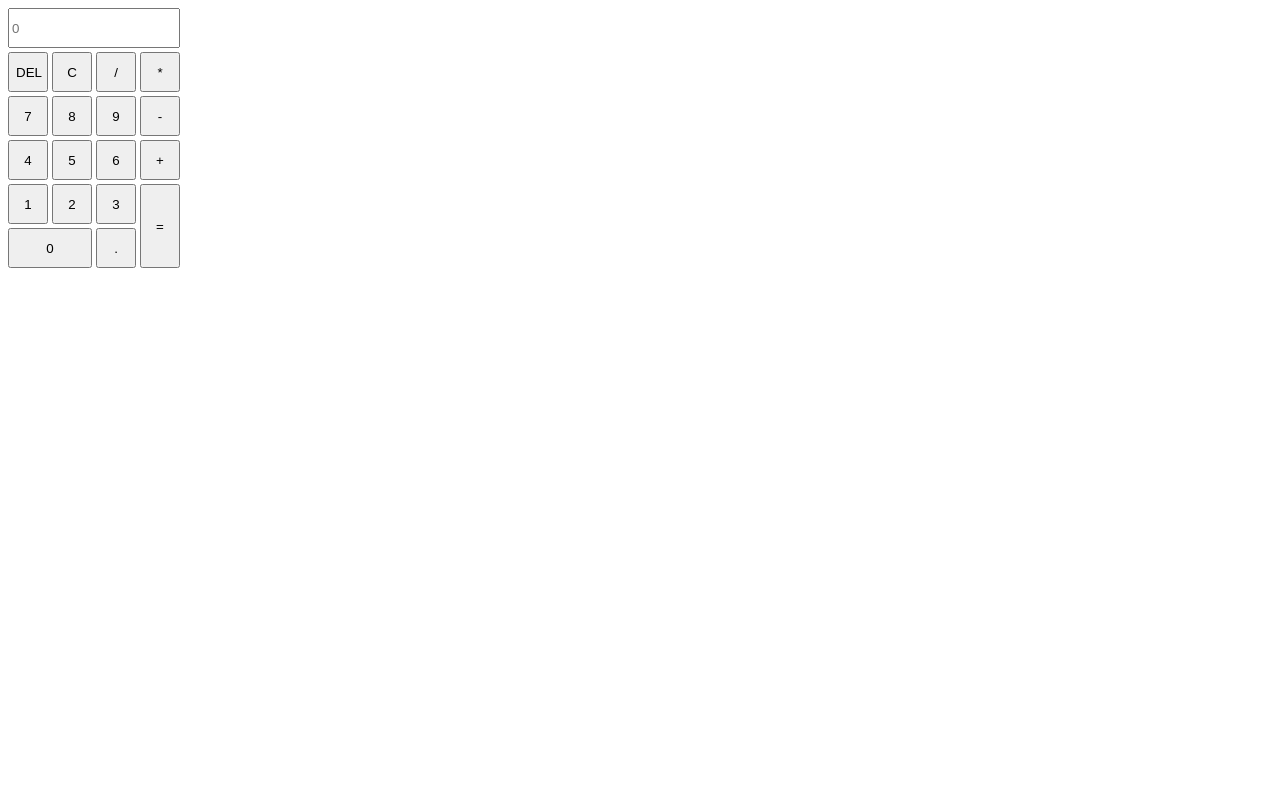
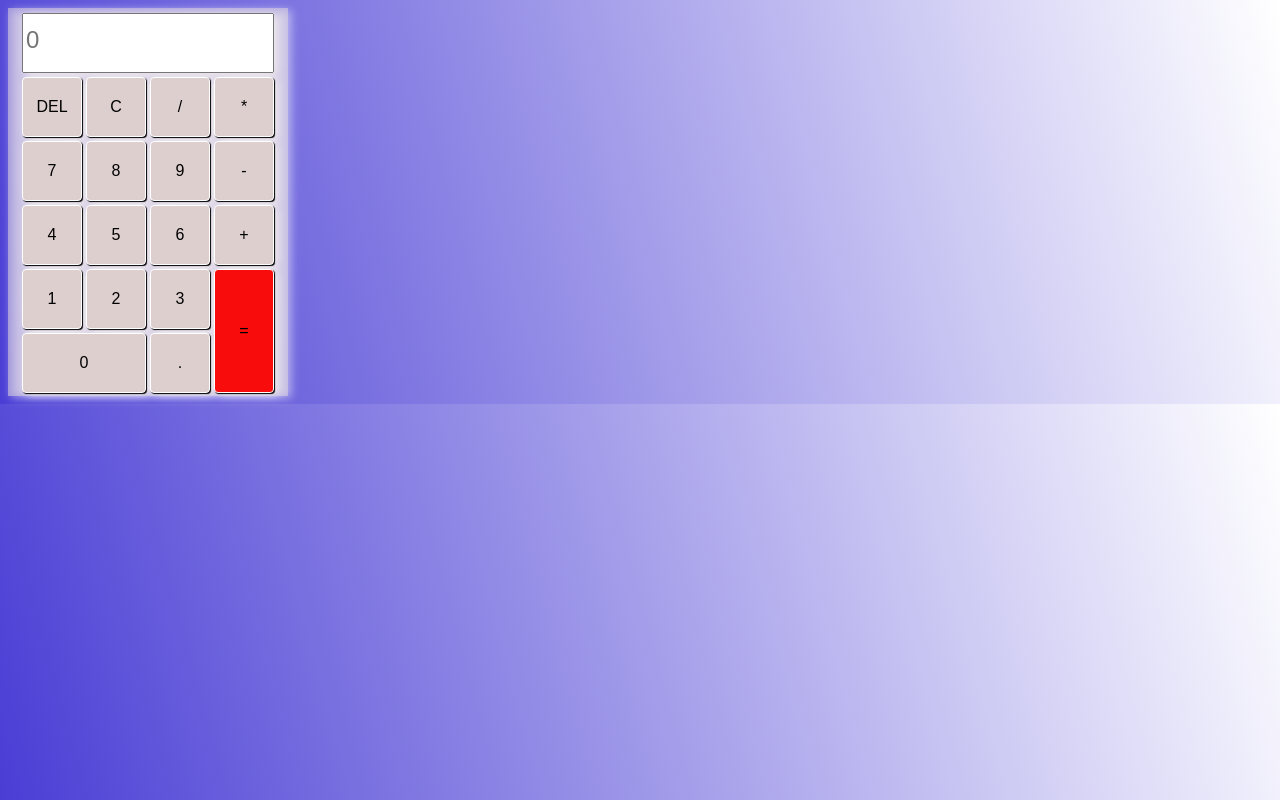
Before and after one commit to Cbastian-Araque/Calculadora-b-sica-con-JavaScript-CSS-Grid, a plain HTML site: page index.html in a window 1280 px wide. Drawn offline with Linux system fonts and the light colour scheme.

Commit message:
MAquetación y diseño terminado

```diff
--- a/diseño.css
+++ b/diseño.css
@@ -1,8 +1,18 @@
+body{
+  background: linear-gradient(75deg, rgb(73, 61, 213), white);
+}
+
 #contenedor-grid{
+  background: rgba(227, 218, 219, 0.51);
+  padding: 5px 0 3px 0;
+  width: 280px;
+  filter: drop-shadow(3px 2px 5px #fff);
   display: grid;
-  grid-template-columns: repeat(4, 40px);
-  grid-template-rows: repeat(6, 40px);
+  grid-template-columns: repeat(4, 60px);
+  grid-template-rows: repeat(6, 60px);
   grid-gap: 4px;
+  justify-content: center;
+  /* margin: auto; */
 
   /*Decidí no usar plantilla de areas, ya que solamente requeria posicionar 3 elementos*/
 
@@ -15,6 +25,7 @@
   "fila5 fila5 fila5 ."; */
 }
 
+
 /* #resultado{
   grid-area: result;
 } */
@@ -23,10 +34,38 @@
   grid-area: 1/1/2/5;
 }
 
+#resultado::placeholder{
+  font-size: 1.5rem;
+}
+
 .item17{
   grid-area: 6/1/7/3;
 }
 
 .item16{
   grid-area: 5/4/7/5;
+  background: rgb(249, 12, 12);
 }
+
+.item16:hover{
+  background: rgb(255, 40, 3);
+}
+
+/*Diseño a las teclas*/
+button{
+  background: rgb(222, 207, 207);
+  color: #000;
+  border-radius: 4px;
+  font-size: 1rem;
+  /* font-weight: bold; */
+  border: 1px solid #fff;
+  outline: inherit;
+  box-shadow: 1px 1px 1px #000;
+}
+
+button:hover{
+  background: #c5cbc5;
+  border: 1px solid #000;
+  color: #000;
+  font-weight: bold;
+}
```
